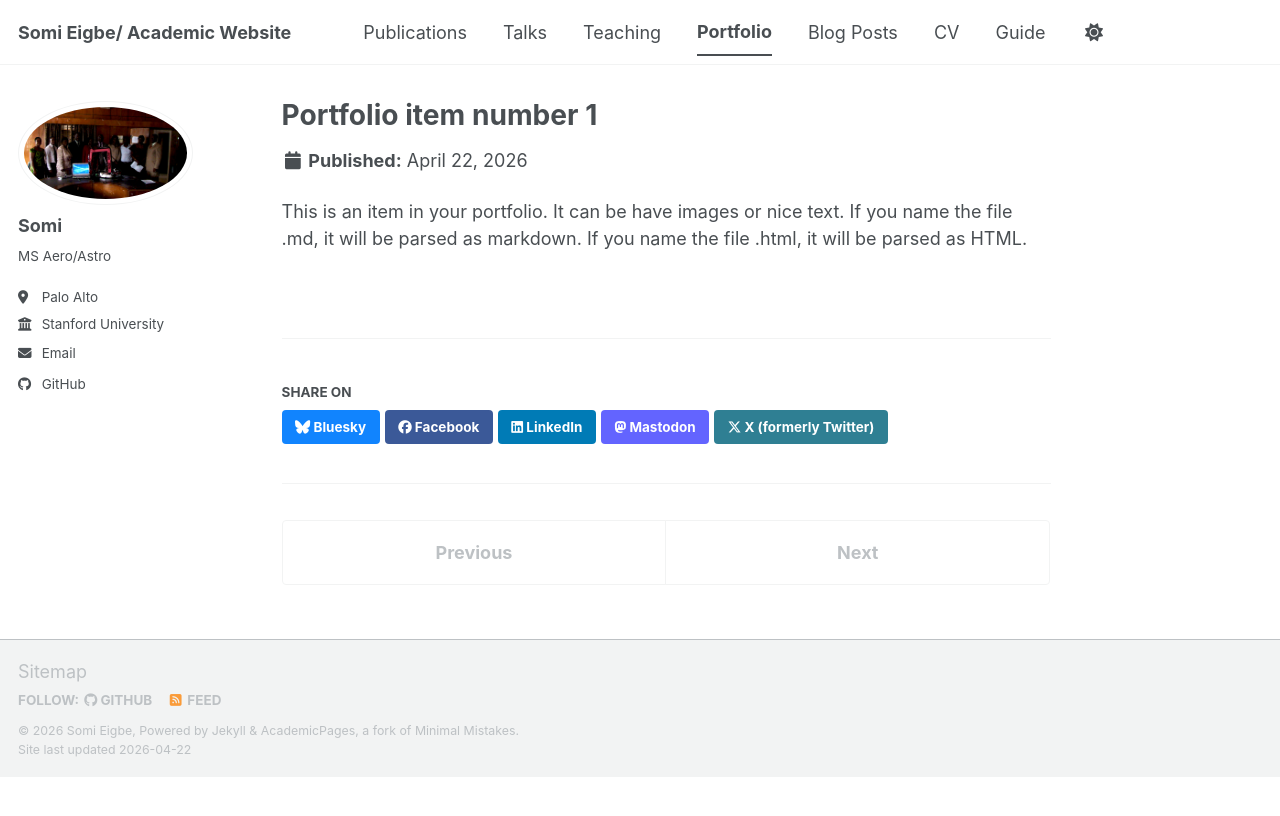
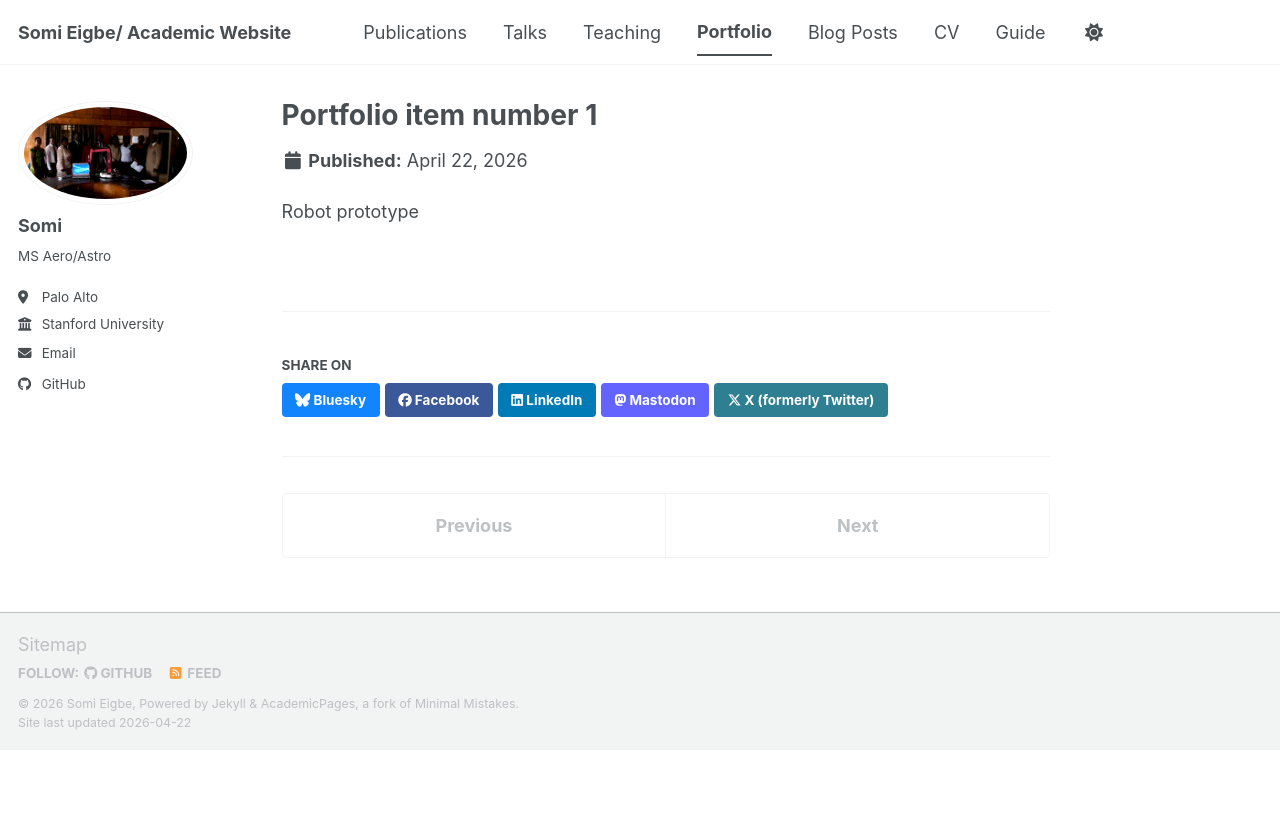
Before and after one commit to somi2312/somi2312.github.io, a Jekyll site: the page built from _portfolio/portfolio-1.md, in a window 1280 px wide. Shown: the top 816 px of the page. Built offline with Jekyll 4.4.1, drawn with Linux system fonts in a browser that asks for light colours; a script bundle is joined from its source files by our own code; library files that are not in the unit come from our copies.

Commit message:
Update portfolio-1.md

```diff
--- a/_portfolio/portfolio-1.md
+++ b/_portfolio/portfolio-1.md
@@ -1,7 +1,7 @@
 ---
 title: "Portfolio item number 1"
-excerpt: "Short description of portfolio item number 1<br/><img src='/images/500x300.png'>"
+excerpt: "Newspaper clipping 1<br/><img src='/images/001.jpg'>"
 collection: portfolio
 ---
 
-This is an item in your portfolio. It can be have images or nice text. If you name the file .md, it will be parsed as markdown. If you name the file .html, it will be parsed as HTML.
+Robot prototype
```
